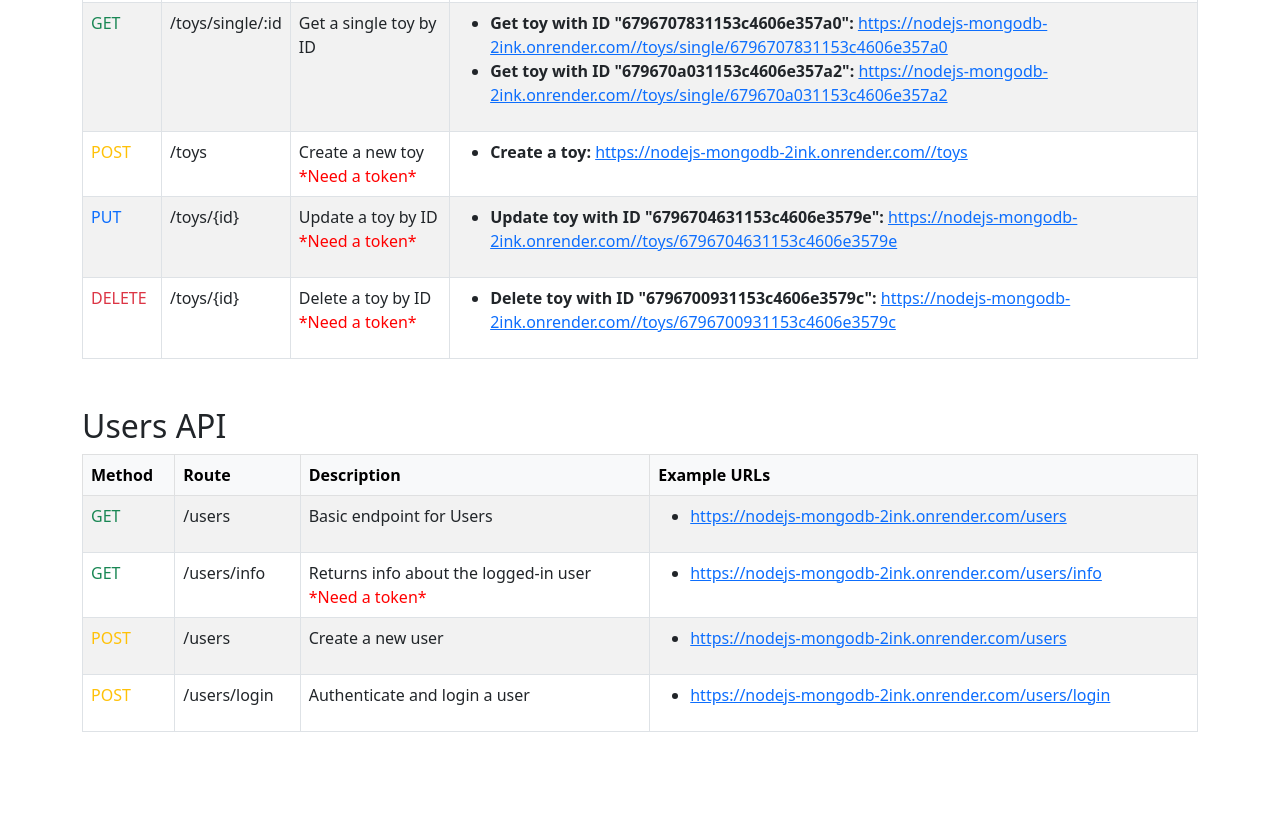
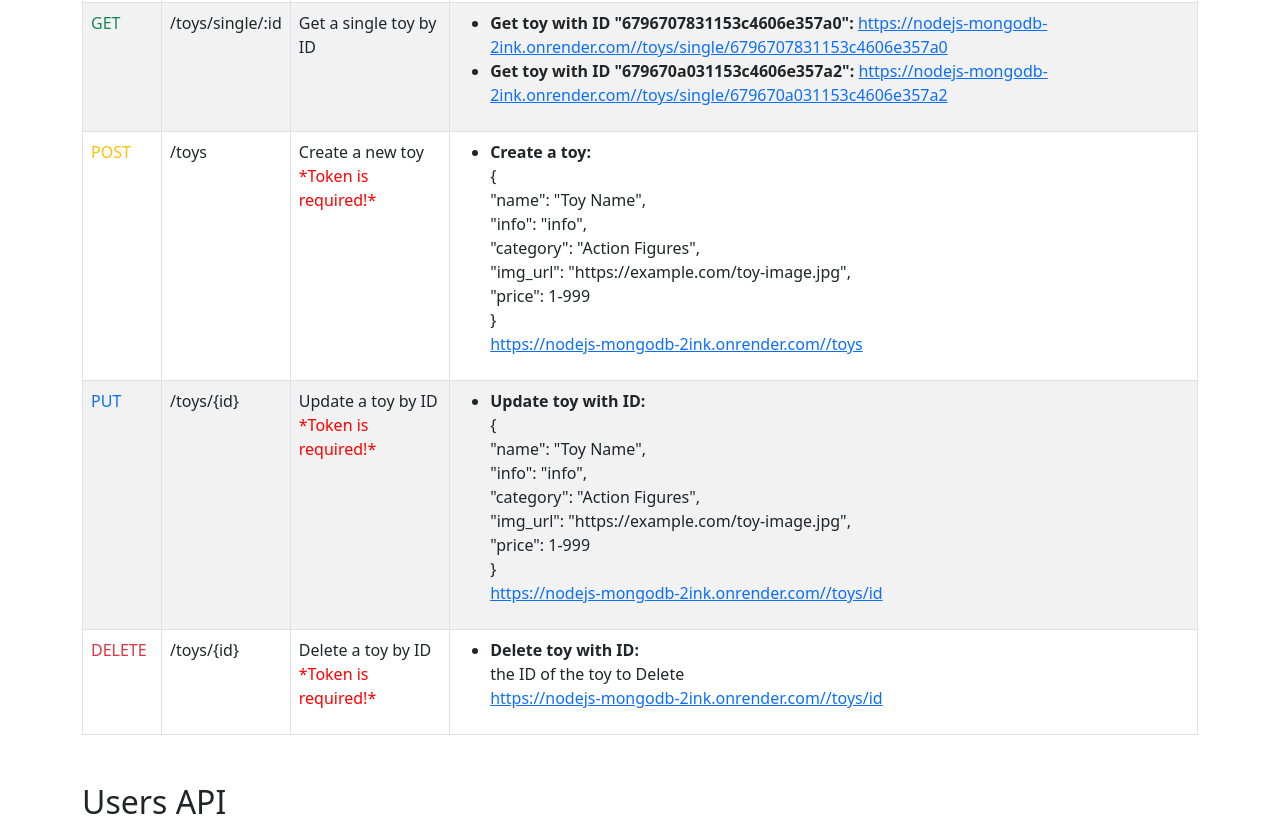
Before and after one commit to kfirmoscovich1/NodeExam, a website: page public/index.html in a window 1280 px wide. Shown: the part 777-1602 px from the top of the page. Before the commit the page ends 1525 px from the top, so only its background shows below. Drawn offline with nearby package versions, Linux system fonts and the light colour scheme.

Commit message:
Add files via upload

```diff
--- a/public/index.html
+++ b/public/index.html
@@ -90,10 +90,22 @@
         <tr>
           <td class="text-warning">POST</td>
           <td>/toys</td>
-          <td>Create a new toy<br><span style="color: red;">*Need a token*</span></td>
+          <td>Create a new toy<br><span style="color: red;">*Token is required!*</span></td>
           <td>
             <ul>
-              <li><strong>Create a toy:</strong> <a href="/toys" target="_blank">https://nodejs-mongodb-2ink.onrender.com//toys</a></li>
+              <li>
+                <strong>Create a toy:</strong>
+                <br>
+                {<br>
+                  "name": "Toy Name",<br>
+                  "info": "info",<br>
+                  "category": "Action Figures",<br>
+                  "img_url": "https://example.com/toy-image.jpg",<br>
+                  "price": 1-999<br>
+                }
+                <br>
+                <a href="/toys" target="_blank">https://nodejs-mongodb-2ink.onrender.com//toys</a>
+              </li>
             </ul>
           </td>
         </tr>
@@ -101,11 +113,22 @@
         <tr>
           <td class="text-primary">PUT</td>
           <td>/toys/{id}</td>
-          <td>Update a toy by ID<br><span style="color: red;">*Need a token*</span></td>
+          <td>Update a toy by ID<br><span style="color: red;">*Token is required!*</span></td>
           <td>
             <ul>
-              <li><strong>Update toy with ID "6796704631153c4606e3579e":</strong>
-              <a href="/toys/6796704631153c4606e3579e" target="_blank">https://nodejs-mongodb-2ink.onrender.com//toys/6796704631153c4606e3579e</a></li>
+              <li>
+                <strong>Update toy with ID:</strong>
+                <br>
+                {<br>
+                  "name": "Toy Name",<br>
+                  "info": "info",<br>
+                  "category": "Action Figures",<br>
+                  "img_url": "https://example.com/toy-image.jpg",<br>
+                  "price": 1-999<br>
+                }
+                <br>
+              <a href="/toys/id" target="_blank">https://nodejs-mongodb-2ink.onrender.com//toys/id</a>
+            </li>
             </ul>
           </td>
         </tr>
@@ -113,11 +136,15 @@
         <tr>
           <td class="text-danger">DELETE</td>
           <td>/toys/{id}</td>
-          <td>Delete a toy by ID<br><span style="color: red;">*Need a token*</span></td>
+          <td>Delete a toy by ID<br><span style="color: red;">*Token is required!*</span></td>
           <td>
             <ul>
-              <li><strong>Delete toy with ID "6796700931153c4606e3579c":</strong>
-              <a href="/toys/6796700931153c4606e3579c" target="_blank">https://nodejs-mongodb-2ink.onrender.com//toys/6796700931153c4606e3579c</a></li>
+              <li>
+                <strong>Delete toy with ID:</strong>
+                <br>
+                the ID of the toy to Delete <br>
+              <a href="/toys/id" target="_blank">https://nodejs-mongodb-2ink.onrender.com//toys/id</a>
+            </li>
             </ul>
           </td>
         </tr>
@@ -149,7 +176,7 @@
         <tr>
           <td class="text-success">GET</td>
           <td>/users/info</td>
-          <td>Returns info about the logged-in user <br><span style="color: red;">*Need a token*</span></td>
+          <td>Returns info about the logged-in user <br><span style="color: red;">*Token is required!*</span></td>
           <td>
             <ul>
               <li><a href="/users/info" target="_blank">https://nodejs-mongodb-2ink.onrender.com/users/info</a></li>
@@ -163,7 +190,15 @@
           <td>Create a new user</td>
           <td>
             <ul>
-              <li><a href="/users" target="_blank">https://nodejs-mongodb-2ink.onrender.com/users</a></li>
+              <li>
+                {<br>
+                  "name": "username",<br>
+                  "email": "example@example.com",<br>
+                  "password": "00000"<br>
+                }
+                <br>
+                <a href="/users" target="_blank">https://nodejs-mongodb-2ink.onrender.com/users</a>
+              </li>
             </ul>
           </td>
         </tr>
@@ -174,7 +209,15 @@
           <td>Authenticate and login a user</td>
           <td>
             <ul>
-              <li><a href="/users/login" target="_blank">https://nodejs-mongodb-2ink.onrender.com/users/login</a></li>
+              <li>
+                {<br>
+                  "name": "username",<br>
+                  "email": "example@example.com",<br>
+                  "password": "00000"<br>
+                }
+                <br>
+                <a href="/users/login" target="_blank">https://nodejs-mongodb-2ink.onrender.com/users/login</a>
+              </li>
             </ul>
           </td>
         </tr>
```
